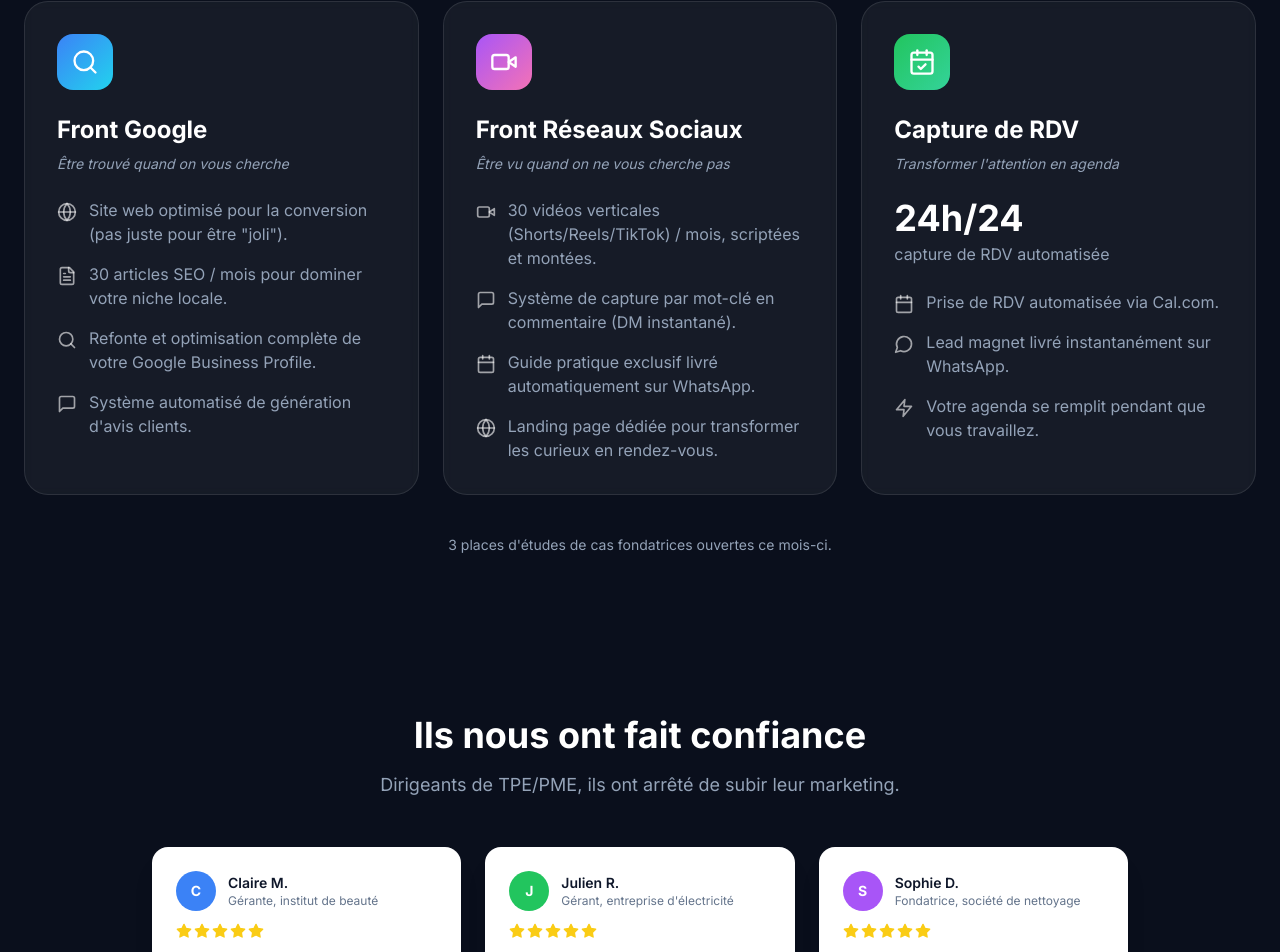
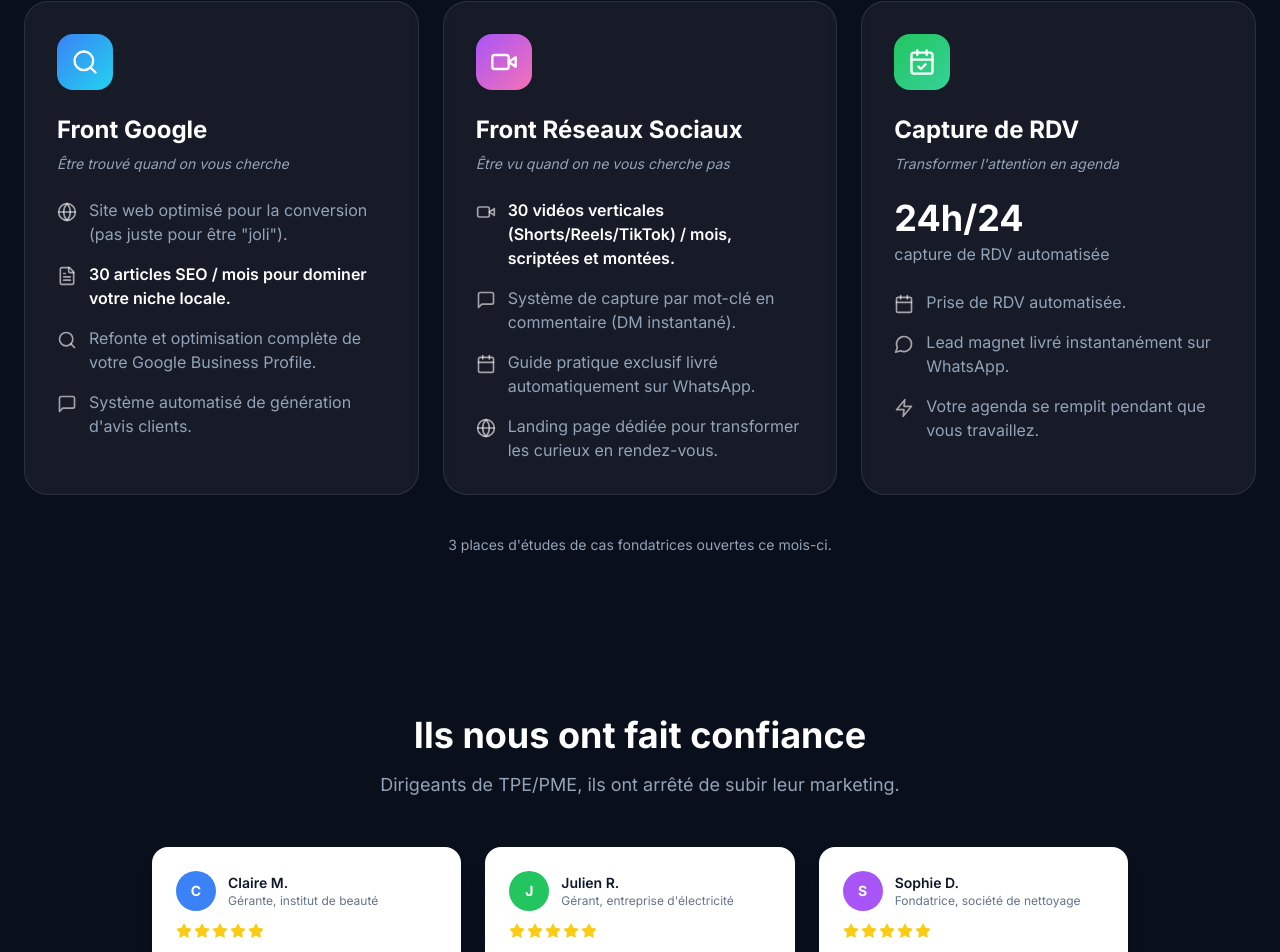
Before and after one commit to agenceleela/AgenceLeela, a Next.js app: page / in a window 1280 px wide. Shown: the part 939-1891 px from the top of the page. Built offline with nearby package versions, Linux system fonts and the light colour scheme.

Commit message:
feat: SocialProof - mise en gras des promesses "30 articles/mois" et "30 vidéos/mois", suppression "via Cal.com."

```diff
--- a/components/SocialProof.tsx
+++ b/components/SocialProof.tsx
@@ -18,8 +18,6 @@ import {
 // car elle est la première section sombre après le Hero.
 // Plages resserrées ([0, 0.45] fond / [0.1, 0.4] textes) : la section est plus haute
 // (cartes de valeur), le fond doit être sombre dès l'entrée des cartes.
-// NOTE DEV: cartes de valeur reprises de l'ancien BentoGrid (preuve de valeur demandée),
-// 3e carte construite autour de la ligne conservée "24h/24 capture de RDV automatisée".
 const fronts = [
   {
     icon: Search,
@@ -27,7 +25,7 @@ const fronts = [
     subtitle: 'Être trouvé quand on vous cherche',
     features: [
       { icon: Globe, text: 'Site web optimisé pour la conversion (pas juste pour être "joli").' },
-      { icon: FileText, text: '30 articles SEO / mois pour dominer votre niche locale.' },
+      { icon: FileText, text: '30 articles SEO / mois pour dominer votre niche locale.', bold: true },
       { icon: Search, text: 'Refonte et optimisation complète de votre Google Business Profile.' },
       { icon: MessageSquare, text: "Système automatisé de génération d'avis clients." },
     ],
@@ -38,7 +36,7 @@ const fronts = [
     title: 'Front Réseaux Sociaux',
     subtitle: 'Être vu quand on ne vous cherche pas',
     features: [
-      { icon: Video, text: '30 vidéos verticales (Shorts/Reels/TikTok) / mois, scriptées et montées.' },
+      { icon: Video, text: '30 vidéos verticales (Shorts/Reels/TikTok) / mois, scriptées et montées.', bold: true },
       { icon: MessageSquare, text: 'Système de capture par mot-clé en commentaire (DM instantané).' },
       { icon: Calendar, text: 'Guide pratique exclusif livré automatiquement sur WhatsApp.' },
       { icon: Globe, text: 'Landing page dédiée pour transformer les curieux en rendez-vous.' },
@@ -48,7 +46,7 @@ const fronts = [
 ]
 
 const rdvFeatures = [
-  { icon: Calendar, text: 'Prise de RDV automatisée via Cal.com.' },
+  { icon: Calendar, text: 'Prise de RDV automatisée.' },
   { icon: MessageCircle, text: 'Lead magnet livré instantanément sur WhatsApp.' },
   { icon: Zap, text: 'Votre agenda se remplit pendant que vous travaillez.' },
 ]
@@ -100,14 +98,18 @@ export default function SocialProof() {
                 {front.features.map((feature, idx) => (
                   <li key={idx} className="flex items-start gap-3">
                     <feature.icon className="mt-1 h-5 w-5 flex-shrink-0 text-white/60" />
-                    <span className="text-leela-slate-light">{feature.text}</span>
+                    <span
+                      className={feature.bold ? 'font-semibold text-white' : 'text-leela-slate-light'}
+                    >
+                      {feature.text}
+                    </span>
                   </li>
                 ))}
               </ul>
             </motion.div>
           ))}
 
-          {/* Carte 3 : capture de RDV (ligne conservée) */}
+          {/* Carte 3 : capture de RDV */}
           <motion.div
             initial={{ opacity: 0, y: 40 }}
             whileInView={{ opacity: 1, y: 0 }}
```
